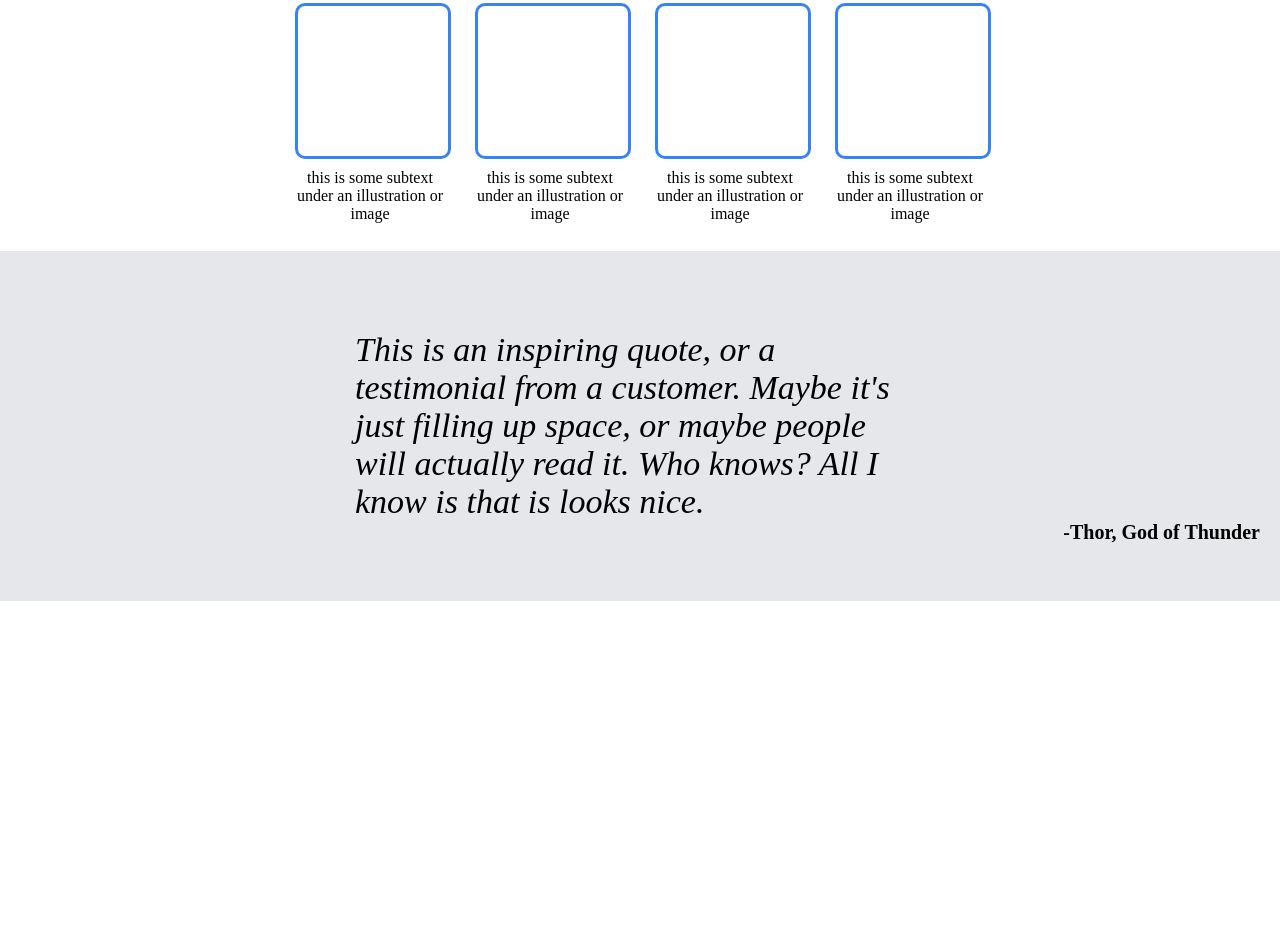
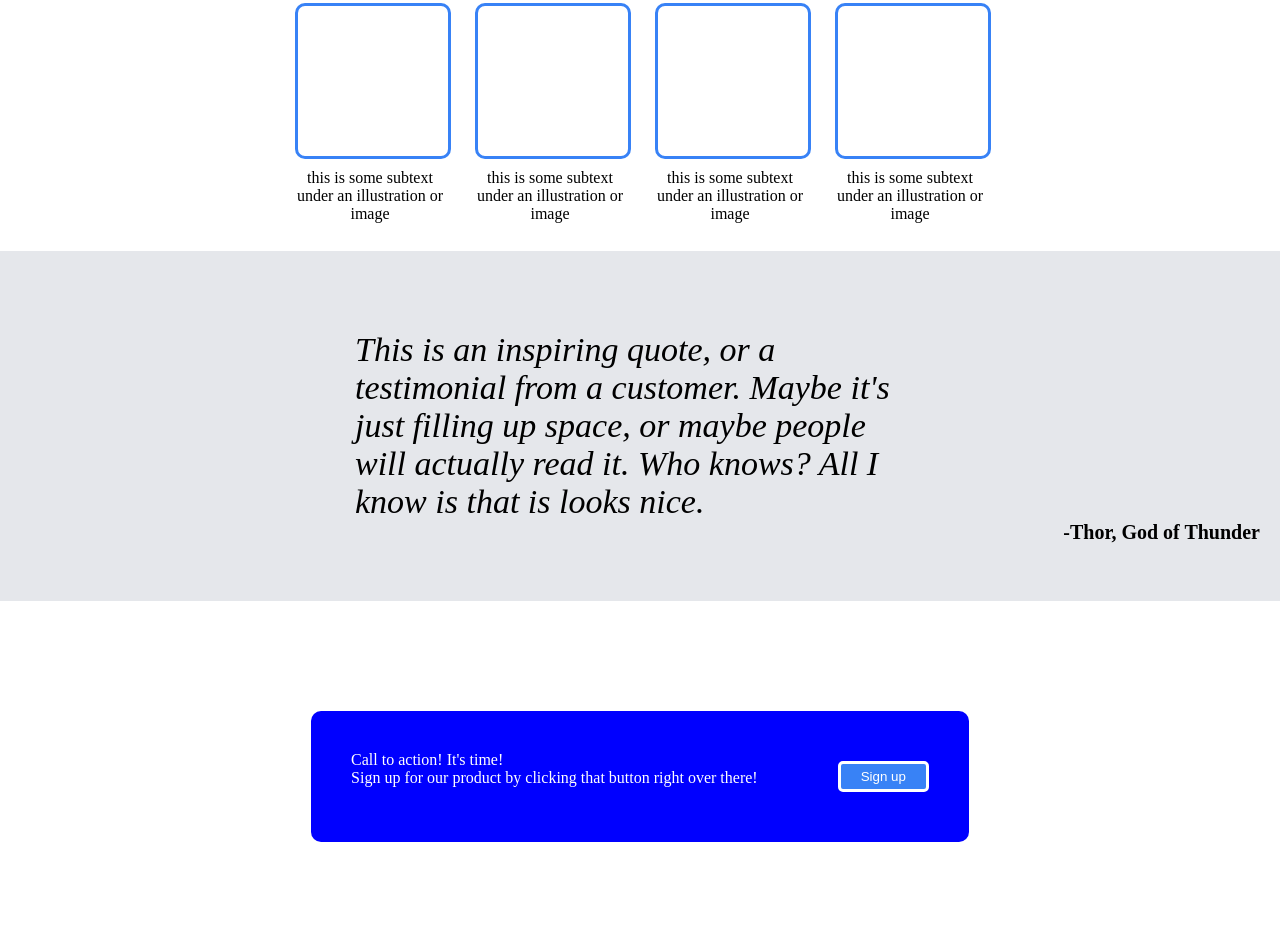
Before and after one commit to DenisKelolli/TheOdinProject-Landing-Page, a plain HTML site: page index.html in a window 1280 px wide. Shown: the part 458-1409 px from the top of the page. Before the commit the page ends 1059 px from the top, so only its background shows below. Drawn offline with Linux system fonts and the light colour scheme.

Commit message:
Fourth Section

```diff
--- a/fourthsection.css
+++ b/fourthsection.css
@@ -0,0 +1,25 @@
+.fourth_section_container{
+    height: 350px;
+    display: flex;
+    justify-content: center;
+    align-items: center;
+
+}
+
+.blue_container{
+    display: flex;
+    background-color: blue;
+    color: white;
+    border-radius: 10px;
+}
+
+.call_to_action_wrapper, .sign_up_button_wrapper{
+    margin-top: 40px;
+    margin-left: 40px;
+    margin-right: 40px;
+}
+
+.call_to_action_button {
+    border: solid white;
+    margin-top: 10px;
+}
--- a/index.html
+++ b/index.html
@@ -70,5 +70,20 @@
             <p class="signature">-Thor, God of Thunder</p>
         </div>
     </div>
+
+    <!-- This is the fourth section of the landing page -->
+    <div class="fourth_section_container">
+        <div class="blue_container">
+            <div class="call_to_action_wrapper">
+                <div class="call_to_action">Call to action! It's time!</div>
+                <div class="sign_up_text">Sign up for our product by clicking
+                    that button right over there!
+                </div>
+            </div>
+            <div class="sign_up_button_wrapper">
+                <button class="call_to_action_button">Sign up</button>
+            </div>
+        </div>
+    </div>
 </body>
 </html>
```
